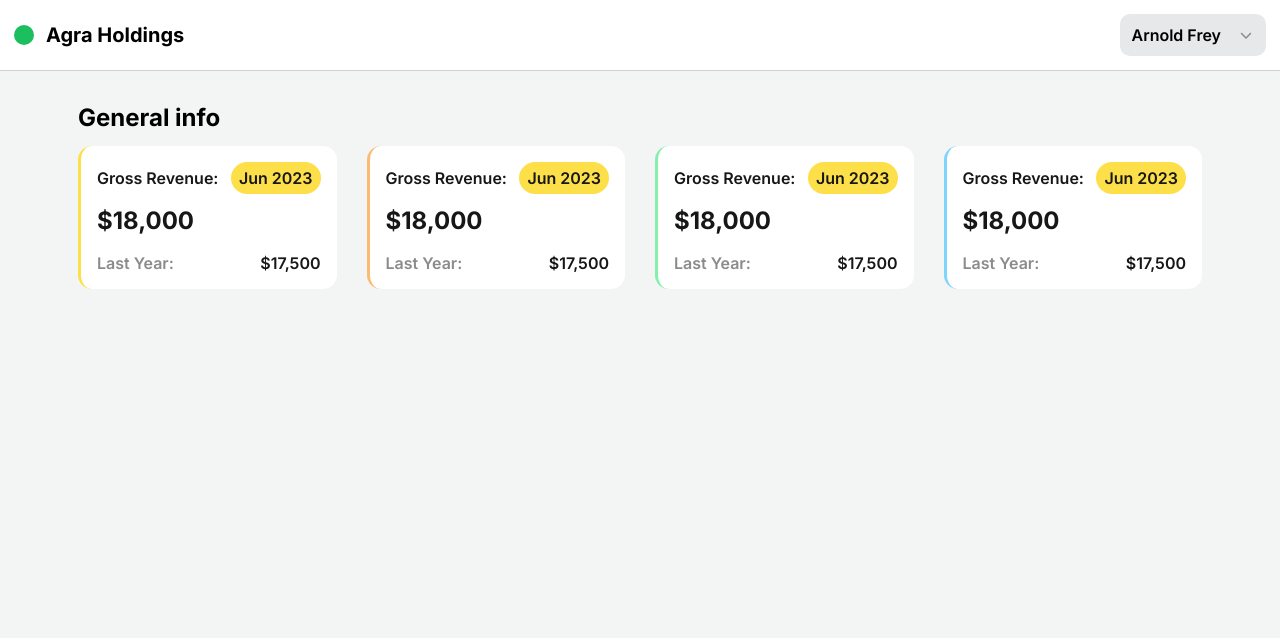
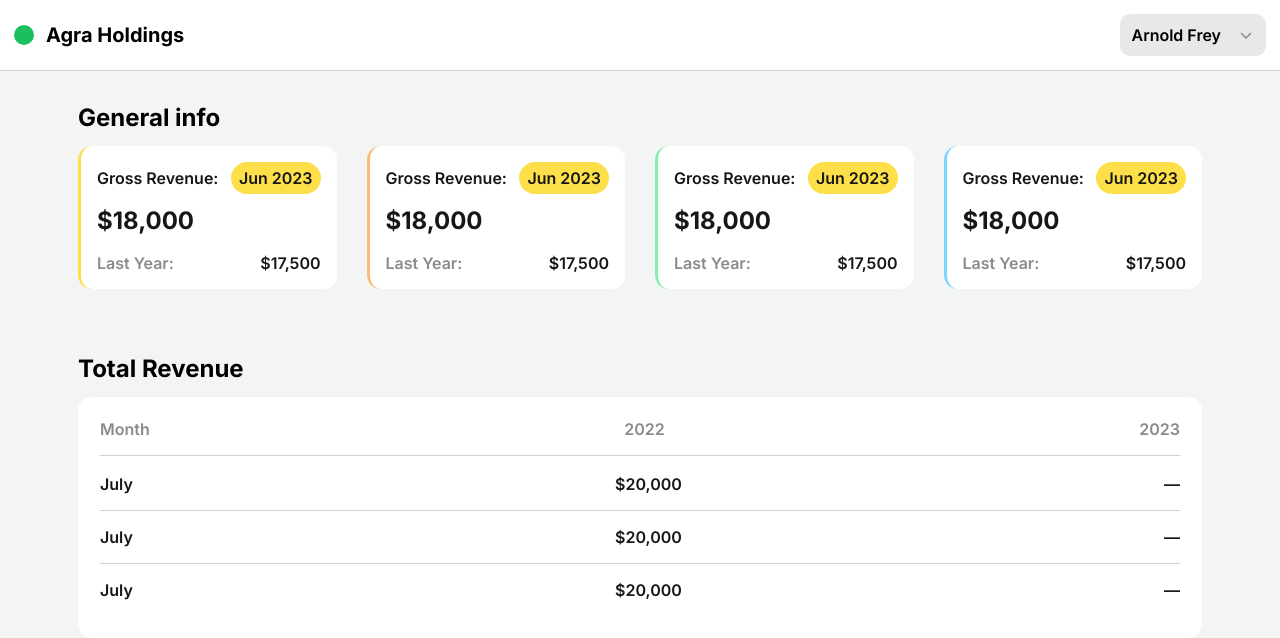
Before and after one commit to nick20name17/agra-holdings, a Next.js app: page / in a window 1280 px wide. Shown: the top 638 px of the page. Built offline with nearby package versions, Linux system fonts and the light colour scheme.

Commit message:
add total revenue section

```diff
--- a/src/app/page.tsx
+++ b/src/app/page.tsx
@@ -1,6 +1,7 @@
 import { Metadata } from 'next'
 
 import { GeneralInfo } from 'components/GeneralInfo/GeneralInfo'
+import { TotalRevenue } from 'components/TotalRevenue/TotalRevenue'
 
 export const metadata: Metadata = {
 	title: 'Agra Holdings',
@@ -14,6 +15,7 @@ export default function Home() {
 	return (
 		<>
 			<GeneralInfo />
+			<TotalRevenue />
 		</>
 	)
 }
--- a/src/assets/styles/components/_typography.scss
+++ b/src/assets/styles/components/_typography.scss
@@ -3,6 +3,12 @@
 
 	&_center {
 		text-align: center;
+	}
+	&_right {
+		text-align: right;
+	}
+	&_left {
+		text-align: left;
 	}
 
 	&_bold {
--- /dev/null
+++ b/src/components/TotalRevenue/Table/Table.module.scss
@@ -0,0 +1,27 @@
+@import 'assets/styles/base/mixins';
+
+.table {
+	margin-top: 16px;
+	width: 100%;
+	padding: 20px;
+	background-color: var(--clr-light);
+	border-radius: var(--radius-400);
+
+	.head {
+		@include flex-all-sb;
+		column-gap: 14px;
+		padding-bottom: 16px;
+	}
+
+	.body {
+		.row {
+			@include flex-all-sb;
+			column-gap: 14px;
+			padding: 16px 0;
+
+			&:not(:last-child) {
+				@include border(var(--clr-dark-300), bottom);
+			}
+		}
+	}
+}
--- /dev/null
+++ b/src/components/TotalRevenue/Table/Table.tsx
@@ -0,0 +1,30 @@
+import styles from './Table.module.scss'
+
+export const Table: React.FC = () => {
+	return (
+		<table className={`text_semi-bold text_fs-300  text_right ${styles.table}`}>
+			<thead className={`border-bottom text_dark-500 ${styles.head}`}>
+				<th>Month</th>
+				<th>2022</th>
+				<th>2023</th>
+			</thead>
+			<tbody className={`text_dark-800 ${styles.body}`}>
+				<tr className={styles.row}>
+					<td>July</td>
+					<td>$20,000</td>
+					<td>—</td>
+				</tr>
+				<tr className={styles.row}>
+					<td>July</td>
+					<td>$20,000</td>
+					<td>—</td>
+				</tr>
+				<tr className={styles.row}>
+					<td>July</td>
+					<td>$20,000</td>
+					<td>—</td>
+				</tr>
+			</tbody>
+		</table>
+	)
+}
--- /dev/null
+++ b/src/components/TotalRevenue/TotalRevenue.tsx
@@ -0,0 +1,12 @@
+import { Table } from './Table/Table'
+
+export const TotalRevenue: React.FC = () => {
+	return (
+		<section className='section'>
+			<div className='container'>
+				<h2 className='second-heading'>Total Revenue</h2>
+				<Table />
+			</div>
+		</section>
+	)
+}
```
Also changed, not shown: src/components/TotalRevenue/TotalRevenue.module.scss (added).
